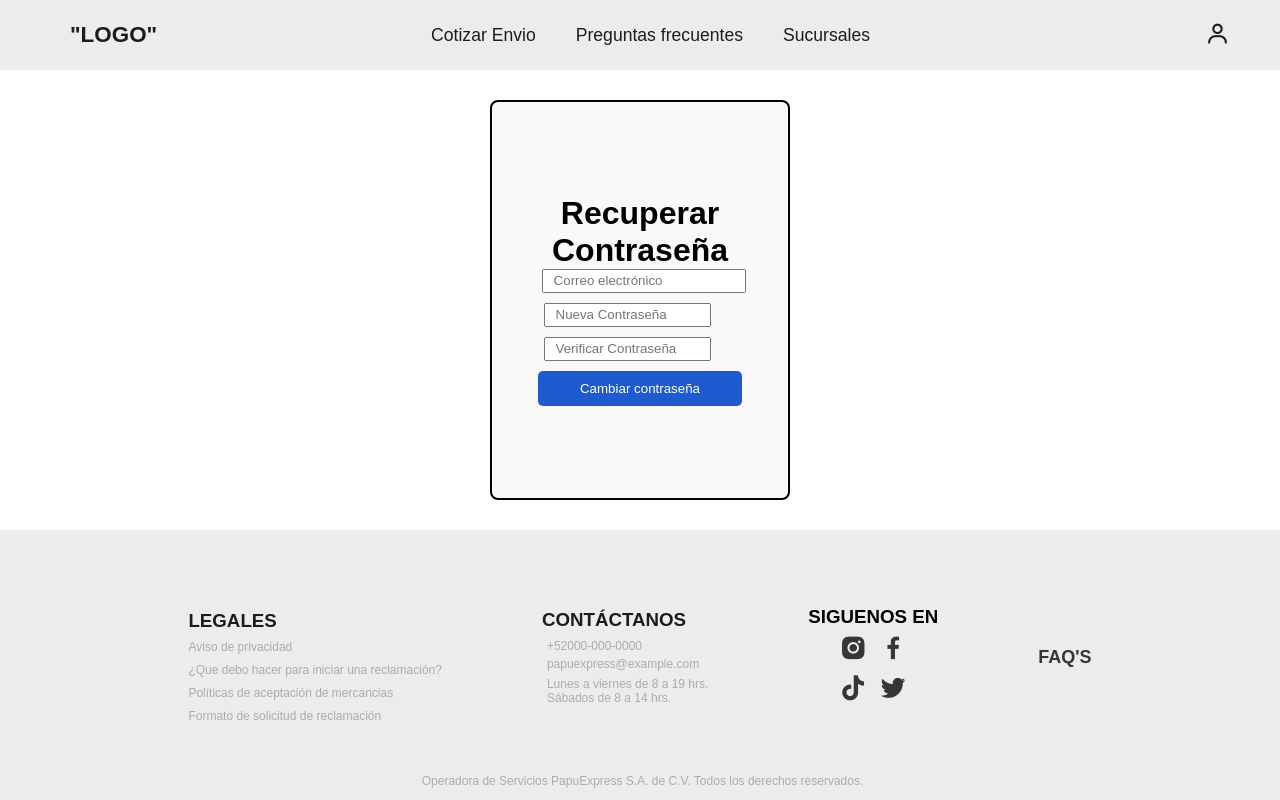
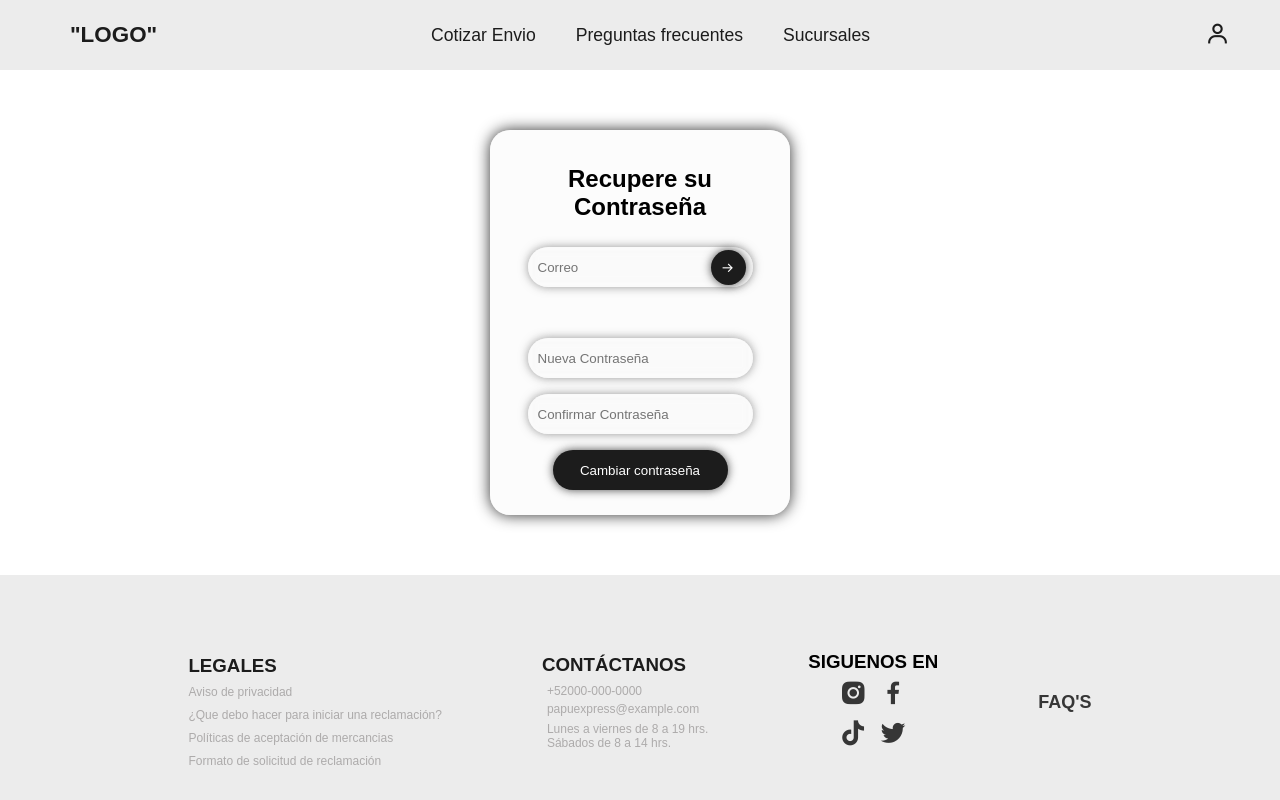
Before and after one commit to LewisAngelo11/angular-shipping-app, an Angular app: page /recuperacion in a window 1280 px wide. Built offline with nearby package versions, Linux system fonts and the light colour scheme.

Commit message:
Mejoras de interfaz de recuperación de contraseña
Se mejoró la interfaz al componente de recuperacion para recuperar la contraseña olvidada

```diff
--- a/src/app/menu-principal/menu-principal.component.html
+++ b/src/app/menu-principal/menu-principal.component.html
@@ -57,7 +57,7 @@
               <p><i class='bx bx-package'></i> Servicio Estandar</p>
             </div>
           </div>
-          <button class="ir-mudanzas">Saber más</button>
+          <button class="ir-mudanzas">Próximamente</button>
         </div>
       </div>
   </div>
--- a/src/app/recuperacion/recuperacion.component.css
+++ b/src/app/recuperacion/recuperacion.component.css
@@ -1,7 +1,7 @@
 .main {
   font-family: Arial, sans-serif;
   text-align: center;
-    padding: 20px;
+  padding: 50px 0;
 }
 
 .componente {
@@ -9,15 +9,24 @@
   flex-direction: column; /* Organiza los elementos en una columna */
   align-items: center; /* Centra los elementos horizontalmente */
   justify-content: center; /* Centra los elementos verticalmente */
-    height: 400px; /* Usa el 100% del alto de la ventana */
-    border: 2px solid #000000; /* Borde de 2px verde */
-    padding: 20px; /* Espacio interno */
-    border-radius: 8px; /* Bordes redondeados */
+  height: auto; /* Usa el 100% del alto de la ventana */
+  padding: 25px; /* Espacio interno */
+  border-radius: 20px; /* Bordes redondeados */
   margin: 10px auto; /* Centra el div en el contenedor */
-    background-color: #f9f9f9; /* Fondo gris claro */
+  background-color: #f9f9f98e; /* Fondo gris claro */
+  backdrop-filter: blur(5px); /* Aplica el desenfoque */
+  box-shadow: 0px 0px 15px rgba(0, 0, 0, 0.816);
   width: 300px; /* Ancho del div */
+  gap: 1rem;
 }
 
+.titulo {
+  display: flex;
+  align-items: center;
+  justify-content: center;
+  padding: 10px;
+  width: 250px;
+}
 
 .componente label {
   margin-top: 5px;
@@ -26,40 +35,72 @@
 }
 
 .componente input {
-    display: block; /* Hace que los inputs se apilen verticalmente */
   width: 80%; /* Hace que los inputs ocupen el 100% del contenedor */
-    height: 5px;
   padding: 10px;
-    margin-bottom: 10px; /* Añade un espacio debajo de los inputs */
-    margin-left: 8px;
+  border: 10px #000000;
+  background-color: #f9f9f98e; /* Fondo gris claro */
+  backdrop-filter: blur(5px); /* Aplica el desenfoque */
+  border-radius: 15px;
+  box-shadow: 0px 0px 10px rgba(128, 128, 128, 0.816);
+  transition: all 0.2s ease-in;
 }
 
-  .nombres {
-    justify-content: center; /* Centra en el eje principal (horizontal) */
+.mail {
+  display: flex;
+  flex-direction: column;
+  align-items: center;
+  justify-content: center;
+  width: 100%;
+}
+
+.mail button {
+  position: relative;
+  display: flex;
+  align-items: center;
+  justify-content: center;
+  border-radius: 50%;
+  width: 35px;
+  height: 35px;
+  padding: 0;
+  bottom: 37px;
+  left: 88px;
+}
+
+.new-passw {
+  display: flex;
+  flex-direction: column;
+  align-items: center;
+  justify-content: center;
+  width: 100%;
+  gap: 1rem;
+}
+
+.mail input,
+.new-passw input {
   width: 90%;
+  position: relative;
+  height: 40px;
+  border-radius: 20px;
 }
 
 button {
   padding: 10px 20px;
-    background-color: #1e5ad0;
+  background-color: #1c1c1c;
   color: white;
   border: none;
   border-radius: 5px;
   cursor: pointer;
-    width: 80%;
+  width: 70%;
+  height: 40px;
+  border-radius: 20px;
+  box-shadow: 0px 0px 10px rgb(74, 74, 74);
+  transition: all 0.1s ease-in; /* Transición suave para el texto */
 }
 
 button:hover {
-    background-color:  #002fff;
+  background-color: #363636;
 }
 
-  .componente a{
-    margin: 8px; /* Margen del componente */
-  }
-
-  #date {
-    width: 100px;
-  }
 
 .credenciales{
   width: 80%;
--- a/src/app/recuperacion/recuperacion.component.html
+++ b/src/app/recuperacion/recuperacion.component.html
@@ -1,10 +1,15 @@
 <main class="main">
     <div class="componente">
-      <h1>Recuperar Contraseña</h1>
-      <input type="email" name="email" #email placeholder="Correo electrónico">
-      <div class="contrasena">
+      <div class="titulo">
+        <h2>Recupere su Contraseña</h2>
+      </div>
+      <div class="mail">
+        <input type="email" name="email" #email placeholder="Correo">
+        <button class="Boton"><i class='bx bx-arrow-back bx-rotate-180' style='color:#ffffff'  ></i></button>
+      </div>
+      <div class="new-passw">
         <input type="password" name="password1" #password1 placeholder="Nueva Contraseña">
-        <input type="password" name="password2" #password2 placeholder="Verificar Contraseña">
+        <input type="password" name="password2" #password2 placeholder="Confirmar Contraseña">
       </div>
       <button (click)="actualizarContrasena()">Cambiar contraseña</button>
     </div>
--- a/src/app/recuperacion/recuperacion.component.ts
+++ b/src/app/recuperacion/recuperacion.component.ts
@@ -9,7 +9,7 @@ import { AuthService } from '../auth.service';
   styleUrl: './recuperacion.component.css'
 })
 export class RecuperacionComponent {
-  @ViewChild('email') email!: ElementRef;
+  @ViewChild('user') user!: ElementRef;
   @ViewChild('password1') pass1!: ElementRef;
   @ViewChild('password2') pass2!: ElementRef;
   constructor(private authService: AuthService, private router: Router) {}
@@ -24,7 +24,7 @@ actualizarContrasena() {
   // Crea el objeto que se enviará al backend para cambiar la contraseña.
   // Incluye el email y la nueva contraseña que se ha introducido en el formulario.
   const body = {
-    Email: this.email.nativeElement.value, // Se obtiene el email del usuario
+    Email: this.user.nativeElement.value, // Se obtiene el email del usuario
     NuevaContrasena: password1Value,  // Se incluye la primera contraseña (nueva) para actualizarla
   };
   // Compara si las dos contraseñas introducidas son iguales
```
Lines whose indentation alone changed are shown as unchanged.
